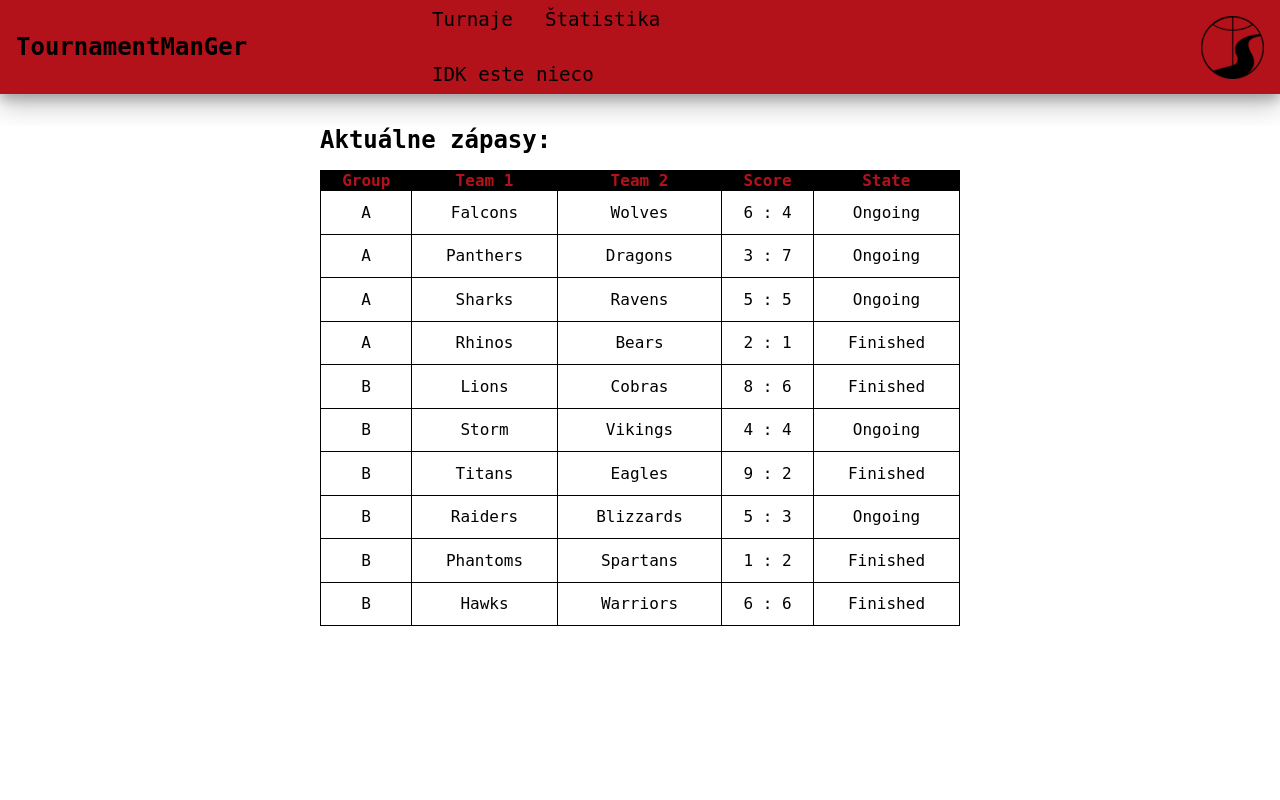
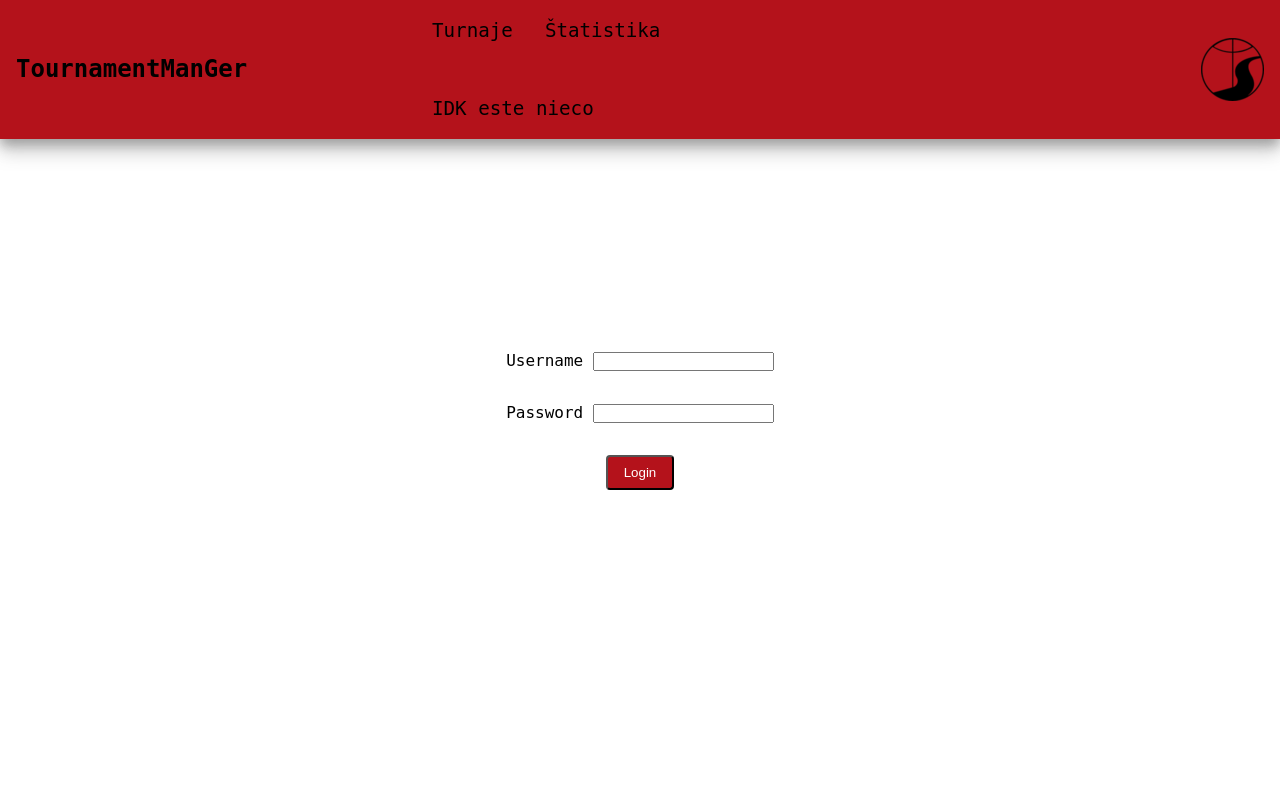
Before and after one commit to webteamupece/FlorbalSystem, a PHP site: page /login.html in a window 1280 px wide. Run offline with PHP 8.4, Linux system fonts and the light colour scheme.

Commit message:
login page

```diff
--- a/frontend/login.html
+++ b/frontend/login.html
@@ -29,7 +29,7 @@
             </ul>
         </div>
 
-        <div class="nav-item">
+        <div class="nav-item logo-container">
 
           <img src="UPeCe_logo.png">
 
@@ -37,32 +37,18 @@
     </nav>
     <main>
 
-        <article class="table-container" id="current-matches-container">
-            <h2>Aktuálne zápasy:</h2>
-            <table class="match-table">
-                <thead>
-                <tr>
-                    <th>Group</th>
-                    <th>Team 1</th>
-                    <th>Team 2</th>
-                    <th>Score</th>
-                    <th>State</th>
-                </tr>
-                </thead>
-                <tbody>
-                <tr><td class="group">A</td><td>Falcons</td><td>Wolves</td><td class="score">6 : 4</td><td>Ongoing</td></tr>
-                <tr><td class="group">A</td><td>Panthers</td><td>Dragons</td><td class="score">3 : 7</td><td>Ongoing</td></tr>
-                <tr><td class="group">A</td><td>Sharks</td><td>Ravens</td><td class="score">5 : 5</td><td>Ongoing</td></tr>
-                <tr><td class="group">A</td><td>Rhinos</td><td>Bears</td><td class="score">2 : 1</td><td>Finished</td></tr>
+        <article class="login-container" >
+            <div class ="login-row">
+                <label for="username">Username</label>
+                <input id="username" name="username" type="text">
+            </div>
+            <div class ="login-row">
+                <label for="password">Password</label>
+                <input id="password" name="password" type="password">
+            </div>
 
-                <tr><td class="group">B</td><td>Lions</td><td>Cobras</td><td class="score">8 : 6</td><td>Finished</td></tr>
-                <tr><td class="group">B</td><td>Storm</td><td>Vikings</td><td class="score">4 : 4</td><td>Ongoing</td></tr>
-                <tr><td class="group">B</td><td>Titans</td><td>Eagles</td><td class="score">9 : 2</td><td>Finished</td></tr>
-                <tr><td class="group">B</td><td>Raiders</td><td>Blizzards</td><td class="score">5 : 3</td><td>Ongoing</td></tr>
-                <tr><td class="group">B</td><td>Phantoms</td><td>Spartans</td><td class="score">1 : 2</td><td>Finished</td></tr>
-                <tr><td class="group">B</td><td>Hawks</td><td>Warriors</td><td class="score">6 : 6</td><td>Finished</td></tr>
-                </tbody>
-            </table>
+                <button class="login-btn">Login</button>
+
         </article>
 
 
--- a/frontend/main.css
+++ b/frontend/main.css
@@ -23,40 +23,136 @@ body {
 main {
     background-color: white;
     display: grid;
+    flex-grow: 1;
     grid-template-columns: repeat(12, 1fr);
     grid-template-areas:
-    " . . . c c c c c c . . . "
-
-    ;
+    " . . . c c c c c c . . . ";
     grid-template-rows: 500px;
 }
 
-a{
-    text-decoration: none  ;
+a {
+    text-decoration: none;
     color: inherit;
 }
 
 /*NAVBAR*/
 
-.navbar{
+.navbar {
     display: grid;
     background-color: #B4121B;
     flex-wrap: wrap;
     padding: 0.5rem 1rem;
-    box-shadow:
-            0 5px 10px rgba(0,0,0,0.2),
-            0 10px 20px rgba(0,0,0,0.15),
-            0 15px 30px rgba(0,0,0,0.1);
+    box-shadow: 0 5px 10px rgba(0, 0, 0, 0.2),
+    0 10px 15px rgba(0, 0, 0, 0.15),
+    0 15px 20px rgba(0, 0, 0, 0.1),
+    0 20px 25px rgba(0, 0, 0, 0.005);
     margin: 0 0 2rem 0;
     grid-template-columns: repeat(3, 1fr);
     grid-template-areas: "name nav logo";
+}
+
+
+.navbar {
+    justify-self: center;
+}
+
+.nav-item {
+    display: flex;
+    flex-direction: row;
+    justify-items: center;
+    align-items: center;
+}
+
+.navbar .nav-item:first-child {
+    justify-self: flex-start;
+    grid-area: name;
+}
+
+.navbar .nav-item:nth-child(2) {
+    grid-area: nav;
+}
+
+.navbar .nav-item:last-child {
+    justify-self: flex-end;
+    grid-area: logo;
+}
+
+.navigation-links {
+    display: flex;
+    flex-direction: row;
+    justify-content: center;
+}
+
+.navigation-links ul {
+    display: flex;
+    flex-wrap: wrap;
+    flex-direction: row;
+    align-items: center;
+    gap: 2rem;
+}
+
+.navigation-links li {
+    display: flex;
+    flex-direction: row;
+    font-size: 1.2rem;
+    gap: 0.2rem;
+    align-items: center;
+}
+
+
+/*TABLE*/
+
+.table-container {
+    display: flex;
+    flex-direction: column;
+    gap: 1rem;
+}
+
+.match-table {
+    border-collapse: collapse;
+    border-spacing: 0;
+    height: 100%;
+    border: 1px solid black;
+}
+
+.match-table thead {
+    color: #B4121B;
+    background-color: black;
+    border-collapse: collapse;
+    border-spacing: 0;
+    border: 1px solid black;
+}
+
+.match-table th {
+    border: none;
+}
+
+
+th, td {
+    text-align: center;
+    vertical-align: middle;
+    border: 1px solid black;
+}
+
+#current-matches-container {
+    grid-area: c;
+
+}
+
+
+.nav-item li {
+    padding: 0.7rem 0;
+}
+
+.nav-item li:hover {
+    margin-bottom: -2px;
+    border-bottom: 2px solid black;
 }
 
 @media (max-width: 712px) {
 
     .navbar {
         padding: 1rem;
-        margin: 0;
         display: grid;
         gap: 1rem;
         grid-template-columns: 1fr;
@@ -70,97 +166,44 @@ a{
         justify-self: center !important;
         justify-content: center;
     }
+
+    main {
+        background-color: white;
+        display: grid;
+        grid-template-columns: repeat(1, 1fr);
+        grid-template-areas: "c";
+        grid-template-rows: 500px;
+    }
+
+    .navbar .nav-item.logo-container {
+        display: none;
+    }
 }
 
-.navbar {
+/*LOGIN*/
+
+.login-container{
+    grid-area: c;
     justify-self: center;
-}
-
-.nav-item{
+    justify-content: center;
     display: flex;
-    flex-direction: row;
-    justify-items: center
-;
+    flex-direction: column;
+    gap: 2rem;
     align-items: center;
 }
 
-.navbar .nav-item:first-child {
-    justify-self: flex-start;
-    grid-area: name;
-}
-.navbar .nav-item:nth-child(2) {
-    grid-area: nav;
+/*BUTTONS*/
+
+
+button{
+    box-shadow: none;
+    border-radius: 4px;
+    padding: 0.5rem 1rem;
+    outline: none;
+    cursor: pointer;
 }
 
-.navbar .nav-item:last-child {
-    justify-self: flex-end;
-    grid-area: logo;
+.login-btn{
+    background-color: #B4121B;
+    color: white;
 }
-
-.navigation-links{
-    display: flex;
-    flex-direction: row;
-    justify-content: center;
-}
-
-.navigation-links ul {
-    display: flex;
-    flex-wrap: wrap;
-    flex-direction: row;
-    align-items: center;
-    gap: 2rem;
-}
-
-.navigation-links li{
-    display: flex;
-    flex-direction: row;
-    font-size: 1.2rem;
-    gap: 0.2rem;
-    align-items: center;
-}
-
-
-/*TABLE*/
-
-.table-container{
-    display: flex;
-    flex-direction: column;
-    gap: 1rem;
-}
-
-.match-table{
-    border-collapse: collapse;
-    border-spacing: 0;
-    height: 100%;
-    border: 1px solid black;
-}
-
-.match-table thead{
-  color:#B4121B;
-    background-color: black;
-    border-collapse: collapse;
-    border-spacing: 0;
-    border: 1px solid black;
-}
-
-.match-table th{
-    border: none;
-}
-
-
-th, td {
-    text-align: center;
-    vertical-align: middle;
-    border: 1px solid black;
-}
-
-#current-matches-container{
-    grid-area: c;
-
-}
-
-
-.nav-item li:hover {
-    padding: 0.7rem 0;
-    border-bottom: 2px solid black;
-}
```
Also changed, not shown: frontend/initial.html (added, +71 -0 lines).
